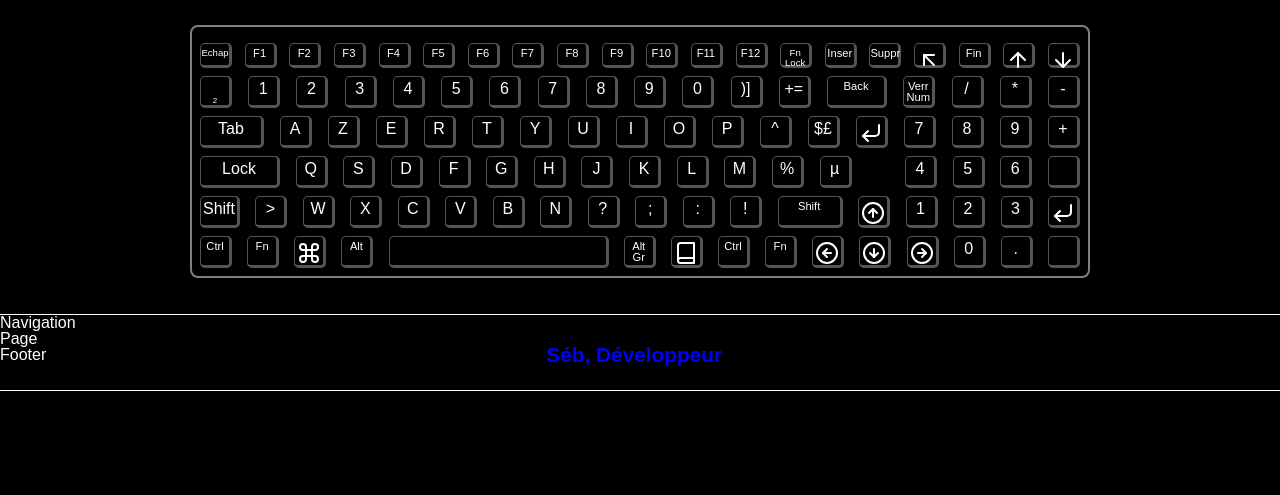
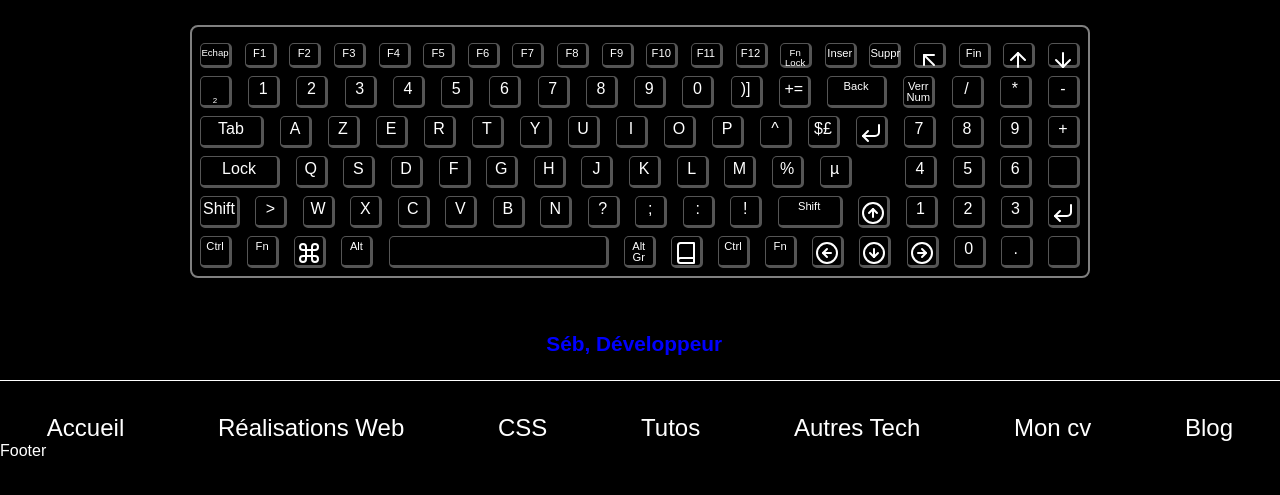
Before and after one commit to NeoCortexFr/devRepublic, a React app: page / in a window 1280 px wide. Shown: the part 135-630 px from the top of the page. Built offline with nearby package versions, Linux system fonts and the light colour scheme.

Commit message:
install router and link to project

```diff
--- a/package.json
+++ b/package.json
@@ -59,6 +59,7 @@
     "react": "^16.14.0",
     "react-dom": "^16.14.0",
     "react-feather": "^2.0.9",
+    "react-router-dom": "^5.2.0",
     "react-typical": "^0.1.3"
   }
 }
--- a/src/components/App/index.js
+++ b/src/components/App/index.js
@@ -1,10 +1,8 @@
 // == Import npm
 import React from 'react';
 
-// == Import
-// import reactLogo from './react-logo.svg';
+// == Import local
 import Header from 'src/components/Header';
-import Nav from 'src/components/Nav';
 import Page from 'src/components/Page';
 import Footer from 'src/components/Footer';
 
@@ -14,10 +12,7 @@ import './app.scss';
 const App = () => (
   <div className="app">
     <Header />
-    <div className="app_flex">
-      <Nav />
-      <Page />
-    </div>
+    <Page />
     <Footer />
   </div>
 );
--- a/src/components/Header/header.scss
+++ b/src/components/Header/header.scss
@@ -1,13 +1,8 @@
 .header {
     background-color: black;
     color: white;
-    height: 200px;
     position: relative;
     text-align: center;
-    // border-bottom: white 1px solid;
-    // width: 80%;
-    // margin: auto;
-    height: 450px;
     border-bottom: 1px solid white;
 
     &_title {
@@ -42,14 +37,9 @@ section {
 }
 
 .message {
-    margin-top: 2em;
+    margin-top: 1.5em;
     font-size: 1.3em;
     color: blue;
     font-weight: bold;
-    border-bottom: 1px solid white;
     padding: 25px 0;
 }
-
-img {
-    height: 60px;
-}
--- a/src/components/Header/index.js
+++ b/src/components/Header/index.js
@@ -1,10 +1,5 @@
 import React from 'react';
 import Typical from 'react-typical';
-
-// import html from 'src/assets/img/html.png';
-// import css from 'src/assets/img/css.png';
-// import js from 'src/assets/img/js.png';
-// import react from 'src/assets/img/react.png';
 
 import Keyboard from '../Keyboard';
 import './header.scss';
@@ -15,22 +10,15 @@ const Header = () => (
     <section>
       <Keyboard />
     </section>
-    <div className="message">
+    <section className="message">
       <Typical
         steps={['Bienvenue sur mon site...', 1000, 'Séb, Développeur Front-end -- HTML5 CSS3 JavaScript ReactJs --', 1000]}
         loop={Infinity}
         wrapper="p"
       />
-    </div>
+    </section>
   </div>
 
 );
 
 export default Header;
-
-/*
-<img src={html} alt="logo HTML" />
-<img src={css} alt="logo CSS" />
-<img src={js} alt="logo JS" />
-<img src={react} alt="logo Reactjs" />
-*/
--- a/src/components/Nav/index.js
+++ b/src/components/Nav/index.js
@@ -1,10 +1,17 @@
 import React from 'react';
+import { Link } from 'react-router-dom';
 
 import './nav.scss';
 
 const Nav = () => (
   <div className="nav">
-    Navigation
+    <button type="button"><Link to="/">Accueil</Link></button>
+    <button type="button"><Link to="realisations">Réalisations Web</Link></button>
+    <button type="button"><Link to="css">CSS</Link></button>
+    <button type="button"><Link to="/tutos">Tutos</Link></button>
+    <button type="button"><Link to="autres">Autres Tech</Link></button>
+    <button type="button"><Link to="cv-bien-merci">Mon cv</Link></button>
+    <button type="button"><Link to="blog">Blog</Link></button>
   </div>
 );
 
--- a/src/components/Nav/nav.scss
+++ b/src/components/Nav/nav.scss
@@ -0,0 +1,14 @@
+.nav {
+    margin-top: 2em;
+    display: flex;
+    flex-direction: row;
+    justify-content: space-around;
+
+
+    & button {
+        font-size: 1.5em;
+        background-color: black;
+        color: white;
+        border: none;
+    }
+}
--- a/src/components/Page/index.js
+++ b/src/components/Page/index.js
@@ -1,10 +1,12 @@
 import React from 'react';
+
+import Nav from 'src/components/Nav';
 
 import './page.scss';
 
 const Page = () => (
   <div className="page">
-    Page
+    <Nav />
   </div>
 );
 
--- a/src/index.js
+++ b/src/index.js
@@ -1,12 +1,15 @@
 // == Import : npm
 import React from 'react';
 import { render } from 'react-dom';
+import { BrowserRouter as Router } from 'react-router-dom';
 
 // == Import : local
 import App from 'src/components/App';
 
-const rootReactElement = <App />;
-
+const rootReactElement =
+<Router>
+  <App />
+</Router>
 const target = document.getElementById('root');
 
 render(rootReactElement, target);
```
Also changed, not shown: 1 other file.
